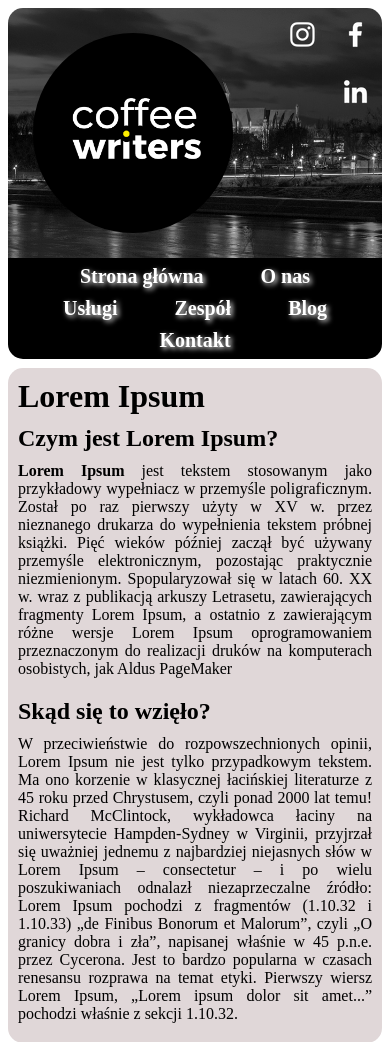
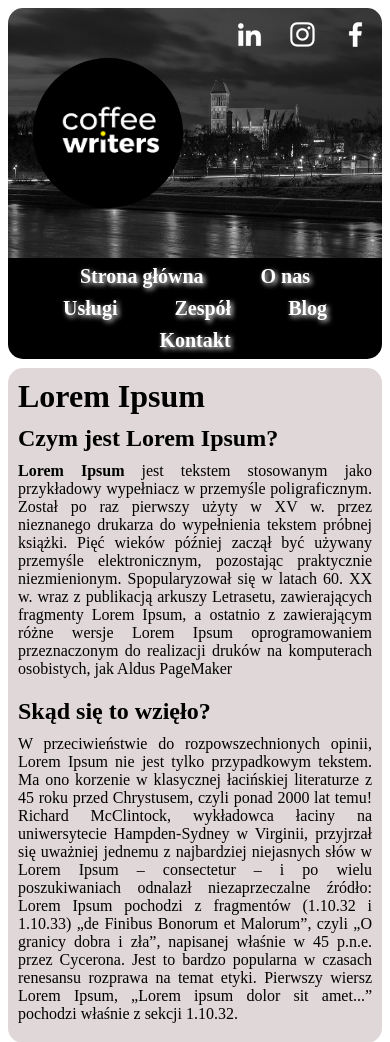
Before and after one commit to Sebatello/sebatello.github.io, a plain HTML site: page index.html in a window 390 px wide. Shown: the top 1042 px of the page. Drawn offline with Linux system fonts and the light colour scheme.

Commit message:
Add files via upload

```diff
--- a/style.css
+++ b/style.css
@@ -51,7 +51,7 @@ h1, h2 {
 
 }
 .logo{
-  width: 100%;
+  width: 50%;
   max-width: 200px;
   max-height: 200px;
   float: left;
@@ -200,6 +200,13 @@ color: black;
   /* For mobile phones: */
   #panel_lewy {
     width: 100%; }
+     .logo {
+       max-width: 150px;
+       max-height: 150px;
+       float: left;
+       border-radius: 50%;
+       margin:50px 25px 25px 25px;
+    }
   #menu {
     align-items: center;
     text-align: center;
@@ -210,4 +217,5 @@ color: black;
     font-size: 28px;}
   #panel_prawy, #panel_prawy2 {
     width: 97%; }
+
   }
```
